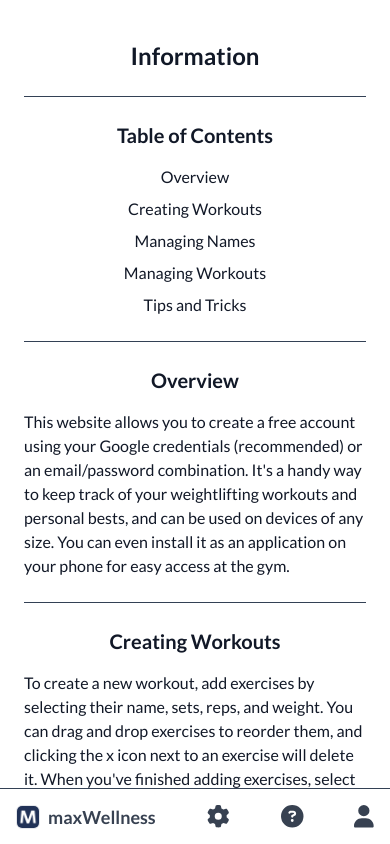
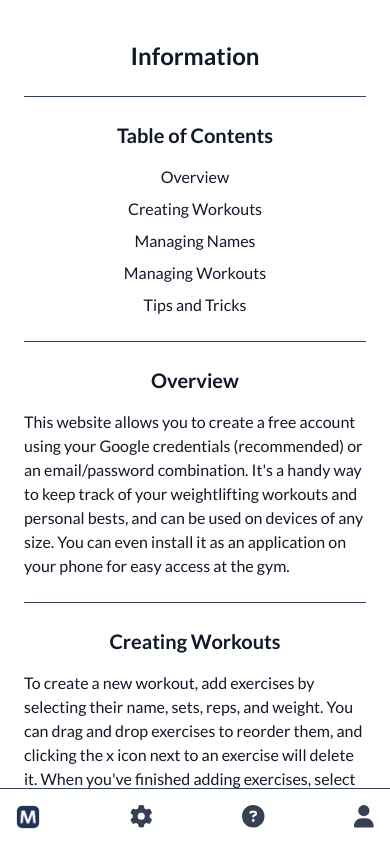
Before and after one commit to maxmonis/maxWellness, a Next.js app: page /info in a window 390 px wide. Built offline with nearby package versions, Linux system fonts and the light colour scheme; no server answers.

Commit message:
feat(Navbar): update responsiveness

```diff
--- a/src/shared/components/Navbar.tsx
+++ b/src/shared/components/Navbar.tsx
@@ -32,13 +32,14 @@ export default function Navbar() {
               icon={
                 <Image
                   alt="Logo"
-                  className="rounded-md border"
+                  className="h-6 w-6 min-w-max rounded-md border"
                   src="/android-chrome-192x192.png"
                   height={24}
                   width={24}
                 />
               }
               text="maxWellness"
+              textClass="max-sm:sr-only"
             />
           </div>
           <div className="flex flex-col gap-x-6 gap-y-4 max-md:hidden">
--- a/src/shared/components/UserMenu.tsx
+++ b/src/shared/components/UserMenu.tsx
@@ -48,7 +48,7 @@ export function UserMenu({className = ""}) {
           )
         }
         text={session?.profile.userName.split(" ")[0] ?? "Profile"}
-        textClass="max-sm:sr-only whitespace-nowrap max-w-[12ch] lg:max-w-[23ch] truncate"
+        textClass="max-xs:sr-only whitespace-nowrap max-w-[12ch] lg:max-w-[23ch] truncate"
         onClick={() => setOpen(!open)}
       />
       {open && (
```
